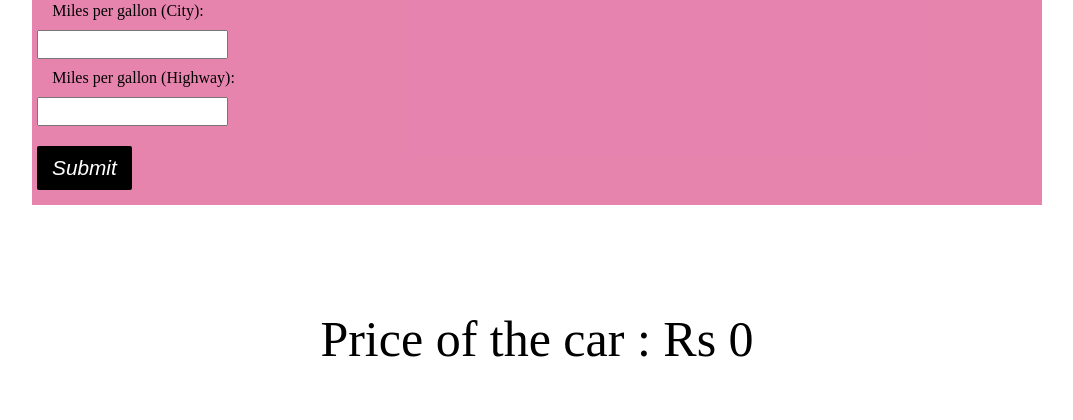
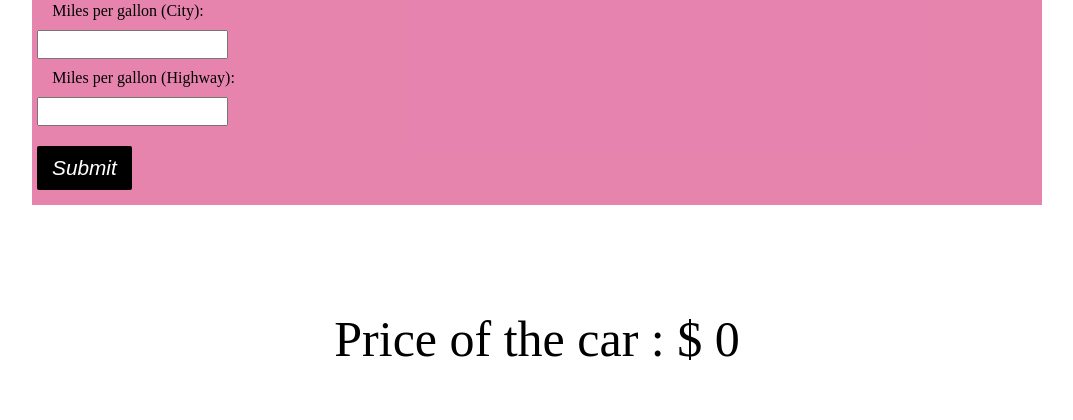
Before and after one commit to Sam1599/Car_Price_Prediction_Model, a Flask app: page /predict in a window 1280 px wide. Shown: the part 862-1282 px from the top of the page, without its empty margins (103-1176 px from the left). Run offline with Flask 3, Linux system fonts and the light colour scheme; parts of the project's set-up code (start-up, migrations or seed data) failed here and were passed over.

Commit message:
Update recommend.html

```diff
--- a/ML_CIA2/templates/recommend.html
+++ b/ML_CIA2/templates/recommend.html
@@ -88,7 +88,7 @@
 
         <input type="submit" value="Submit">
     </form>
-    <div class="price"> Price of the car : Rs {{price}} </div>
+    <div class="price"> Price of the car : $ {{price}} </div>
 </body>
 
 </html>
```
